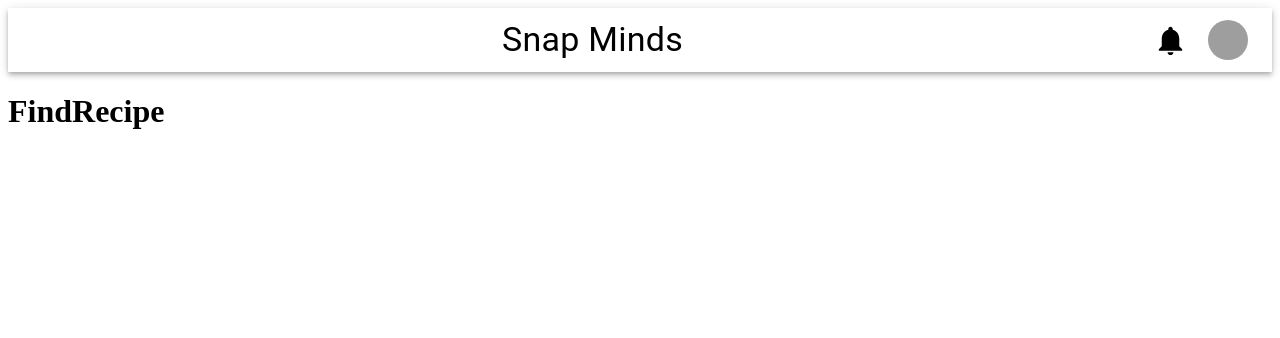
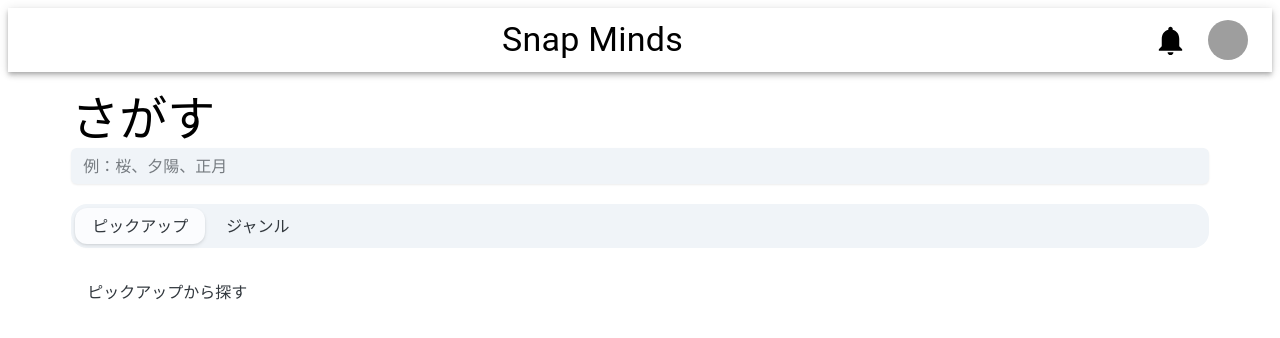
Before and after one commit to Teclub200/SnapMinds_FRONT, a React (Vite) app: page /find in a window 1280 px wide. Shown: the top 338 px of the page. Built offline with nearby package versions, Linux system fonts and the light colour scheme; grey boxes are pictures that could not be loaded.

Commit message:
Create find Page's tab components

```diff
--- /dev/null
+++ b/src/components/features/findRecipe/FindFromGenre.tsx
@@ -0,0 +1,3 @@
+export const FindFromGenre = () => {
+  return <p>ジャンルから探す</p>;
+};
--- /dev/null
+++ b/src/components/features/findRecipe/FindFromPickUp.tsx
@@ -0,0 +1,3 @@
+export const FindFromPickUp = () => {
+  return <p>ピックアップから探す</p>;
+};
--- a/src/components/features/findRecipe/FindRecipe.tsx
+++ b/src/components/features/findRecipe/FindRecipe.tsx
@@ -1,7 +1,53 @@
+import { Typography, Box } from "@mui/material";
+import { Input, Tabs, TabList, tabClasses, Tab, TabPanel } from "@mui/joy";
+import { FindFromGenre } from "./FindFromGenre";
+import { FindFromPickUp } from "./FindFromPickUp";
+
 export const FindRecipe = () => {
   return (
     <div>
-      <h1>FindRecipe</h1>
+      <Box
+        sx={{
+          flexGrow: 1,
+          marginTop: "20px",
+          width: "90%",
+          marginLeft: "auto",
+          marginRight: "auto",
+        }}
+      >
+        <Typography variant="h3" component="div" sx={{ flexGrow: 1 }}>
+          さがす
+        </Typography>
+        <Input variant="soft" placeholder="例：桜、夕陽、正月" />
+        <Tabs
+          aria-label="tabs"
+          defaultValue={0}
+          sx={{ bgcolor: "transparent", marginTop: "20px" }}
+        >
+          <TabList
+            disableUnderline
+            sx={{
+              p: 0.5,
+              gap: 0.5,
+              borderRadius: "xl",
+              bgcolor: "background.level1",
+              [`& .${tabClasses.root}[aria-selected="true"]`]: {
+                boxShadow: "sm",
+                bgcolor: "background.surface",
+              },
+            }}
+          >
+            <Tab disableIndicator>ピックアップ</Tab>
+            <Tab disableIndicator>ジャンル</Tab>
+          </TabList>
+          <TabPanel value={0}>
+            <FindFromPickUp />
+          </TabPanel>
+          <TabPanel value={1}>
+            <FindFromGenre />
+          </TabPanel>
+        </Tabs>
+      </Box>
     </div>
   );
 };
```
